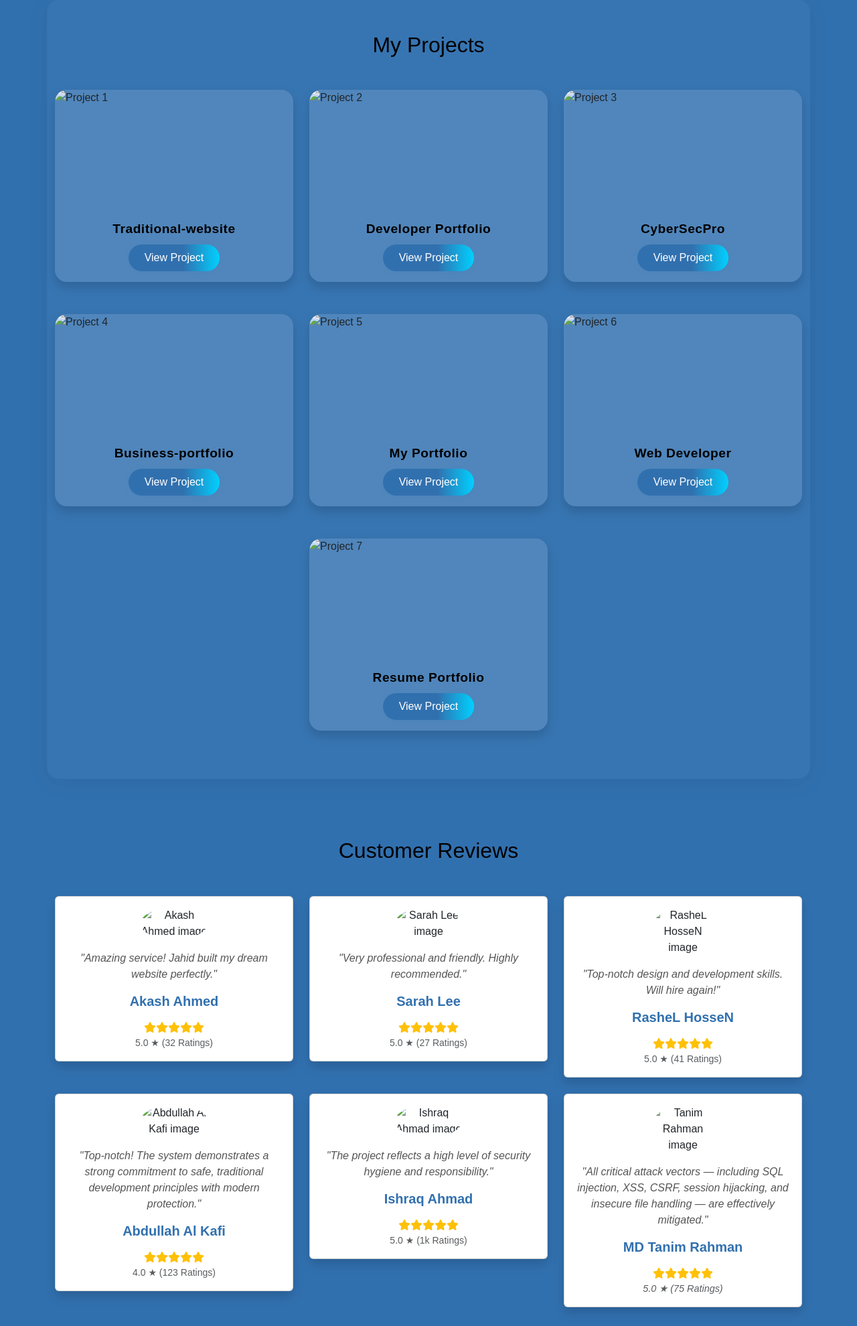
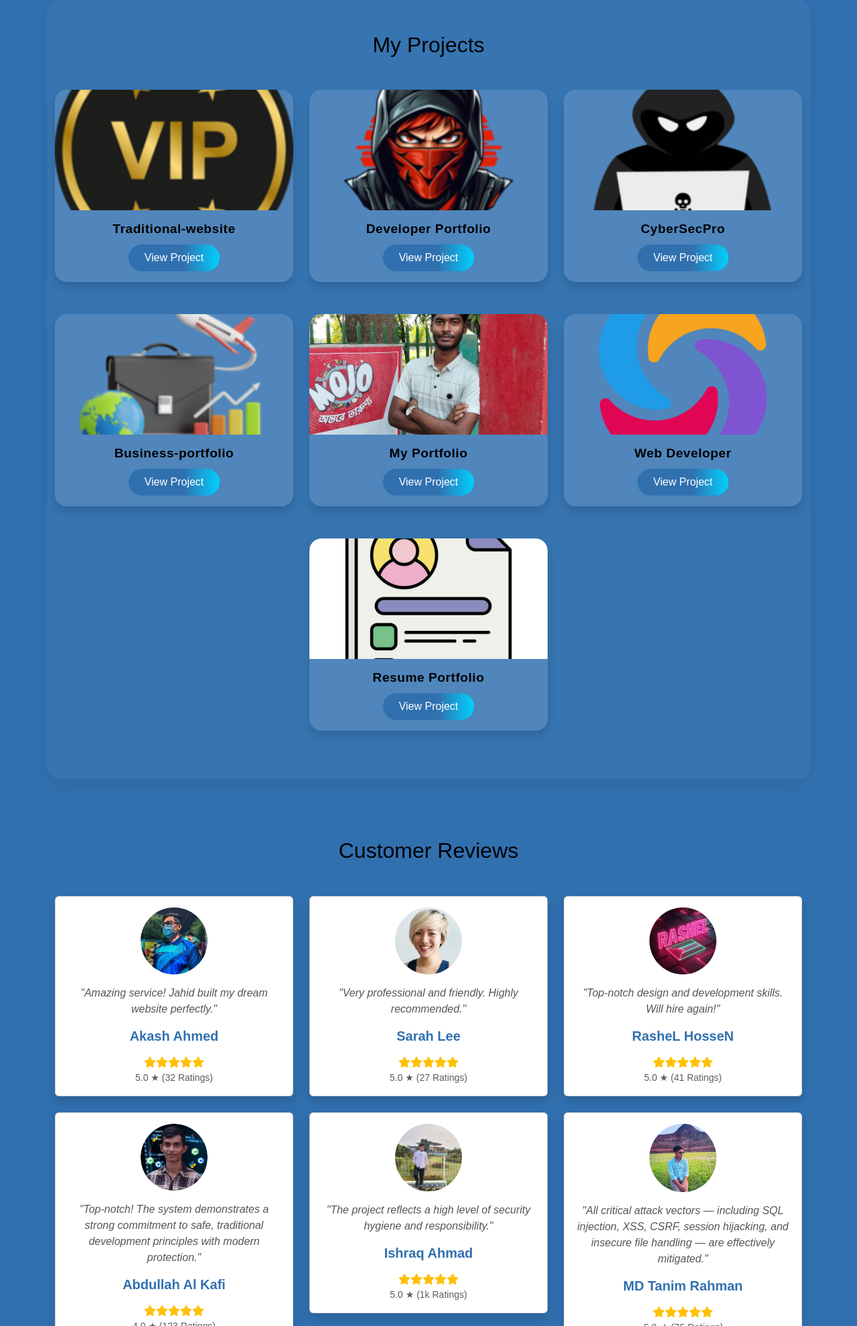
Before and after one commit to jahidads/Developer-portfolio, a plain HTML site: page index.html in a window 1280 px wide. Shown: the part 800-2780 px from the top of the page at 67% size. Drawn offline with nearby package versions, Linux system fonts and the light colour scheme.

Commit message:
Update index.html

```diff
--- a/index.html
+++ b/index.html
@@ -185,7 +185,7 @@
 
 <section id="home" class="hero">
   <video autoplay loop muted playsinline class="background-video">
-    <source src="video/banner.mp4" type="video/mp4">
+    <source src="banner.mp4" type="video/mp4">
     Your browser does not support the video tag.
   </video>
   <h1 data-aos="fade-up" style="animation: fadeIn 2s ease-in-out, colorChange 2s infinite, bounce 3s infinite, rotateText 6s infinite;">
@@ -376,7 +376,7 @@
   <div class="row g-4 justify-content-center">
     <div class="col-md-4 col-sm-6 mb-4" data-aos="zoom-in" data-aos-delay="100">
       <div class="card shadow h-100 border-0 portfolio-card">
-        <img src="image/vip-icon-for-graphic-design-logo-website-social-media-mobile-app-ui-png.webp" class="card-img-top portfolio-img" alt="Project 1">
+        <img src="vip-icon-for-graphic-design-logo-website-social-media-mobile-app-ui-png.webp" class="card-img-top portfolio-img" alt="Project 1">
         <div class="card-body text-center">
           <h5 class="card-title">Traditional-website</h5>
           <a href="https://jahidads.github.io/my-traditional-website/" class="btn btn-primary" target="_blank">View Project</a>
@@ -385,7 +385,7 @@
     </div>
     <div class="col-md-4 col-sm-6 mb-4" data-aos="zoom-in" data-aos-delay="150">
       <div class="card shadow h-100 border-0 portfolio-card">
-        <img src="image/ai-generated-ninja-art-illustrations-for-stickers-logo-tshirt-design-poster-etc-png (1).webp" class="card-img-top portfolio-img" alt="Project 2">
+        <img src="ai-generated-ninja-art-illustrations-for-stickers-logo-tshirt-design-poster-etc-png (1).webp" class="card-img-top portfolio-img" alt="Project 2">
         <div class="card-body text-center">
           <h5 class="card-title">Developer Portfolio</h5>
           <a href="#" class="btn btn-primary" target="_blank">View Project</a>
@@ -394,7 +394,7 @@
     </div>
     <div class="col-md-4 col-sm-6 mb-4" data-aos="zoom-in" data-aos-delay="200">
       <div class="card shadow h-100 border-0 portfolio-card">
-        <img src="image/hacker-logo-or-hacker-in-black-hoodie-cyber-crime-with-laptop-free-png.webp" class="card-img-top portfolio-img" alt="Project 3">
+        <img src="hacker-logo-or-hacker-in-black-hoodie-cyber-crime-with-laptop-free-png.webp" class="card-img-top portfolio-img" alt="Project 3">
         <div class="card-body text-center">
           <h5 class="card-title">CyberSecPro</h5>
           <a href="https://jahidads.github.io/Cyber-Security/#" class="btn btn-primary" target="_blank">View Project</a>
@@ -403,7 +403,7 @@
     </div>
     <div class="col-md-4 col-sm-6 mb-4" data-aos="zoom-in" data-aos-delay="250">
       <div class="card shadow h-100 border-0 portfolio-card">
-        <img src="image/project-task-management-and-effective-time-planning-tools-project-development-icon-3d-vector-illustration-png.webp" class="card-img-top portfolio-img" alt="Project 4">
+        <img src="project-task-management-and-effective-time-planning-tools-project-development-icon-3d-vector-illustration-png.webp" class="card-img-top portfolio-img" alt="Project 4">
         <div class="card-body text-center">
           <h5 class="card-title">Business-portfolio</h5>
           <a href="https://jahidads.github.io/business-portfolio/#" class="btn btn-primary" target="_blank">View Project</a>
@@ -412,7 +412,7 @@
     </div>
     <div class="col-md-4 col-sm-6 mb-4" data-aos="zoom-in" data-aos-delay="300">
       <div class="card shadow h-100 border-0 portfolio-card">
-        <img src="image/495563656_122107947614855440_1152109947886773901_n.jpg" class="card-img-top portfolio-img" alt="Project 5">
+        <img src="495563656_122107947614855440_1152109947886773901_n.jpg" class="card-img-top portfolio-img" alt="Project 5">
         <div class="card-body text-center">
           <h5 class="card-title">My Portfolio</h5>
           <a href="https://jahidads.github.io/my-portfolio/" class="btn btn-primary" target="_blank">View Project</a>
@@ -421,7 +421,7 @@
     </div>
     <div class="col-md-4 col-sm-6 mb-4" data-aos="zoom-in" data-aos-delay="350">
       <div class="card shadow h-100 border-0 portfolio-card">
-        <img src="image/vecteezy_icon-free-logo-javascript_53066817.png" class="card-img-top portfolio-img" alt="Project 6">
+        <img src="vecteezy_icon-free-logo-javascript_53066817.png" class="card-img-top portfolio-img" alt="Project 6">
         <div class="card-body text-center">
           <h5 class="card-title">Web Developer</h5>
           <a href=" https://jahidads.github.io/Web-Developer/" class="btn btn-primary" target="_blank">View Project</a>
@@ -430,7 +430,7 @@
     </div>
         <div class="col-md-4 col-sm-6 mb-4" data-aos="zoom-in" data-aos-delay="350">
       <div class="card shadow h-100 border-0 portfolio-card">
-        <img src="image/patient-profile-color-icon-design-style-vector.jpg" class="card-img-top portfolio-img" alt="Project 7">
+        <img src="patient-profile-color-icon-design-style-vector.jpg" class="card-img-top portfolio-img" alt="Project 7">
         <div class="card-body text-center">
           <h5 class="card-title">Resume Portfolio</h5>
           <a href="https://jahidads.github.io/Resume-Portfolio/" class="btn btn-primary" target="_blank">View Project</a>
@@ -512,7 +512,7 @@
   <div class="row g-4">
     <div class="col-md-4" data-aos="fade-right">
       <div class="card shadow text-center p-3">
-        <img src="image/277574377_2780637402244787_8171004333417298666_n.jpg" class="rounded-circle mx-auto" style="width: 100px;" alt="Akash Ahmed image">
+        <img src="277574377_2780637402244787_8171004333417298666_n.jpg" class="rounded-circle mx-auto" style="width: 100px;" alt="Akash Ahmed image">
         <p class="mt-3" style="font-style: italic; color: #555;">"Amazing service! Jahid built my dream website perfectly."</p>
         <h5 style="font-weight: bold; color: #3170af;">Akash Ahmed</h5>
         <div class="star-rating mt-2">
@@ -523,7 +523,7 @@
     </div>
     <div class="col-md-4" data-aos="fade-up" data-aos-delay="200">
       <div class="card shadow text-center p-3">
-        <img src="image/44.jpg" class="rounded-circle mx-auto" style="width: 100px;" alt="Sarah Lee image">
+        <img src="44.jpg" class="rounded-circle mx-auto" style="width: 100px;" alt="Sarah Lee image">
         <p class="mt-3" style="font-style: italic; color: #555;">"Very professional and friendly. Highly recommended."</p>
         <h5 style="font-weight: bold; color: #3170af;">Sarah Lee</h5>
         <div class="star-rating mt-2">
@@ -534,7 +534,7 @@
     </div>
     <div class="col-md-4" data-aos="fade-left" data-aos-delay="400">
       <div class="card shadow text-center p-3">
-        <img src="image/494306113_2534612656885964_3171710037323253750_n.jpg" class="rounded-circle mx-auto" style="width: 100px;" alt="RasheL HosseN image">
+        <img src="494306113_2534612656885964_3171710037323253750_n.jpg" class="rounded-circle mx-auto" style="width: 100px;" alt="RasheL HosseN image">
         <p class="mt-3" style="font-style: italic; color: #555;">"Top-notch design and development skills. Will hire again!"</p>
         <h5 style="font-weight: bold; color: #3170af;">RasheL HosseN</h5>
         <div class="star-rating mt-2">
@@ -545,7 +545,7 @@
     </div>
     <div class="col-md-4" data-aos="fade-left" data-aos-delay="400">
       <div class="card shadow text-center p-3">
-        <img src="image/472265164_122216707160022439_1001905034899659524_n.jpg" class="rounded-circle mx-auto" style="width: 100px;" alt="Abdullah Al Kafi image">
+        <img src="472265164_122216707160022439_1001905034899659524_n.jpg" class="rounded-circle mx-auto" style="width: 100px;" alt="Abdullah Al Kafi image">
         <p class="mt-3" style="font-style: italic; color: #555;">"Top-notch! The system demonstrates a strong commitment to safe, traditional development principles with modern protection."</p>
         <h5 style="font-weight: bold; color: #3170af;">Abdullah Al Kafi</h5>
         <div class="star-rating mt-2">
@@ -556,7 +556,7 @@
     </div>
     <div class="col-md-4" data-aos="fade-left" data-aos-delay="400">
       <div class="card shadow text-center p-3">
-        <img src="image/481779225_122209294778168483_8677747919508154245_n.jpg" class="rounded-circle mx-auto" style="width: 100px;" alt="Ishraq Ahmad image">
+        <img src="481779225_122209294778168483_8677747919508154245_n.jpg" class="rounded-circle mx-auto" style="width: 100px;" alt="Ishraq Ahmad image">
         <p class="mt-3" style="font-style: italic; color: #555;">"The project reflects a high level of security hygiene and responsibility."</p>
         <h5 style="font-weight: bold; color: #3170af;">Ishraq Ahmad</h5>
         <div class="star-rating mt-2">
@@ -567,7 +567,7 @@
     </div>
     <div class="col-md-4" data-aos="fade-left" data-aos-delay="400">
       <div class="card shadow text-center p-3">
-        <img src="image/496007504_660315050315553_4053619360431462561_n.jpg" class="rounded-circle mx-auto" style="width: 100px;" alt="Tanim Rahman image">
+        <img src="496007504_660315050315553_4053619360431462561_n.jpg" class="rounded-circle mx-auto" style="width: 100px;" alt="Tanim Rahman image">
         <p class="mt-3" style="font-style: italic; color: #555;">"All critical attack vectors — including SQL injection, XSS, CSRF, session hijacking, and insecure file handling — are effectively mitigated."</p>
         <h5 style="font-weight: bold; color: #3170af;">MD Tanim Rahman</h5>
         <div class="star-rating mt-2">
```
